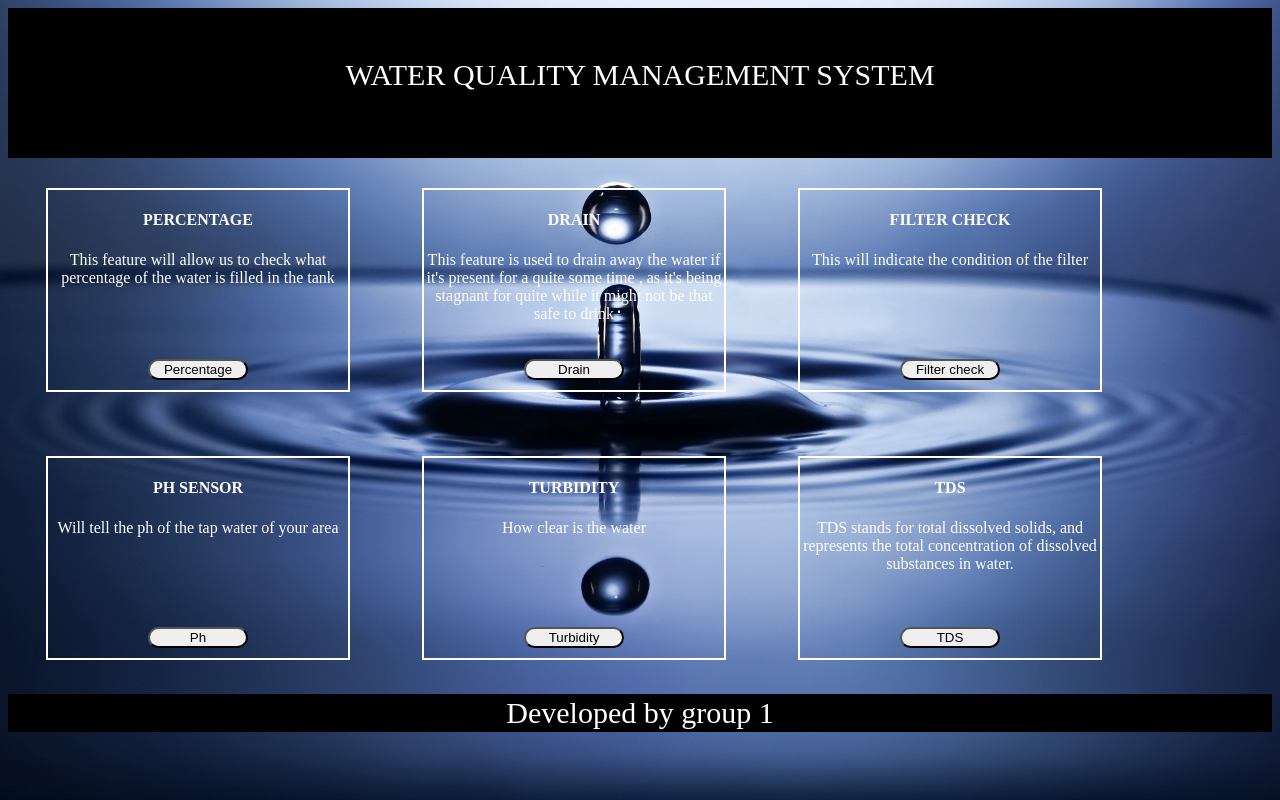
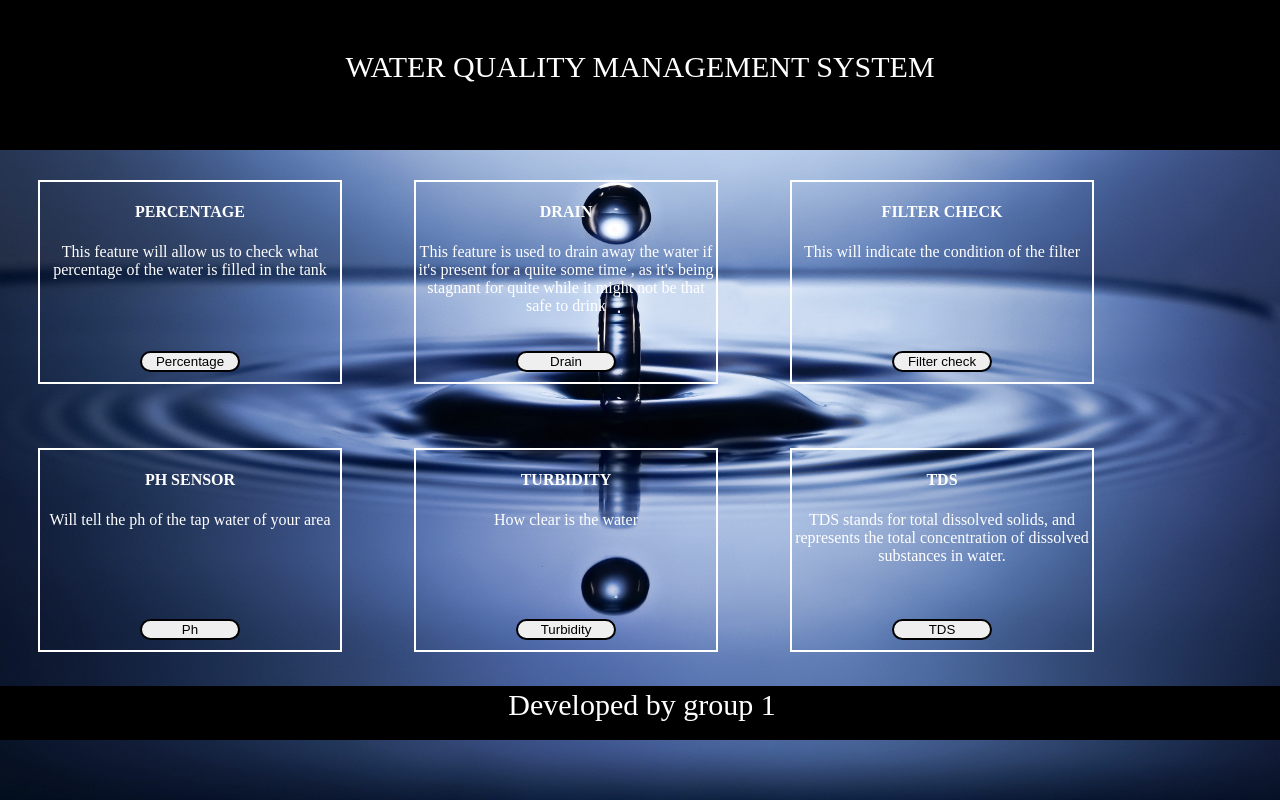
Before and after one commit to Abhishekshinde12/Abhishekshinde12.github.io, a plain HTML site: page index (2).html in a window 1280 px wide. Drawn offline with Linux system fonts and the light colour scheme.

Commit message:
styling is done

```diff
--- a/index (2).html
+++ b/index (2).html
@@ -8,11 +8,11 @@
     <link rel="stylesheet" href="style.css">
 </head>
 <body>
+    <div class="header">
+        WATER QUALITY MANAGEMENT SYSTEM
+    </div>
 
     <div>
-        <div class="header">
-            WATER QUALITY MANAGEMENT SYSTEM
-        </div>
 
         <div class="outtercontainer">
 
@@ -53,11 +53,11 @@
             </div>
 
         </div>
+    </div>
 
-        <div class="footer"> Developed by group 1</div>
+    <div class="footer"> Developed by group 1</div>
 
 
-    </div>
     <script src="script.js"></script>
 
 
--- a/style.css
+++ b/style.css
@@ -1,4 +1,5 @@
 body{
+    margin: 0;
     background-image: url("back.jpg");
     background-size: cover;
     /* opacity: 0.5; */
@@ -13,7 +14,7 @@ body{
     font-size: 30px;
     color: white;
     text-align: center;
-    vertical-align: middle;
+    /* vertical-align: middle; */
     padding-top: 50px;
     margin: 0px 0px;
 
@@ -43,30 +44,20 @@ body{
     color: black;
 }
 
-
-
-
-
 .button{
-    /* margin-top: 140px; */
     position: absolute;
     bottom: 10px;
     left: 100px;
     right: 100px;
     border-radius: 20px;
-
+    border: 2px solid black;
 }
 
-.button:hover{
-    border: 2px solid black;
-}
 
 
 .button.active{
     background-color: green;
 }
-
-
 
 .footer{
     border: 2px solid black;
@@ -74,5 +65,7 @@ body{
     font-size: 30px;
     background-color: black;
     color: white;
+    height: 50px;
+    width: 100%;
 
 }
```
